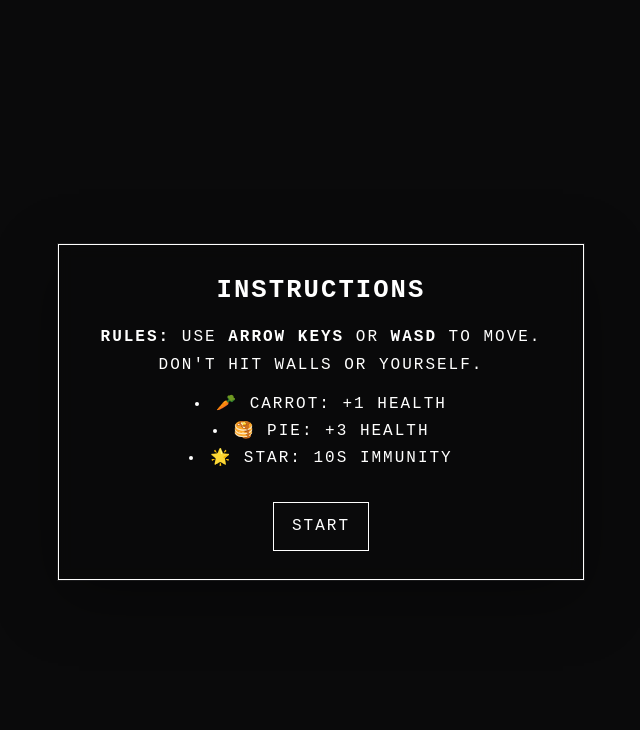
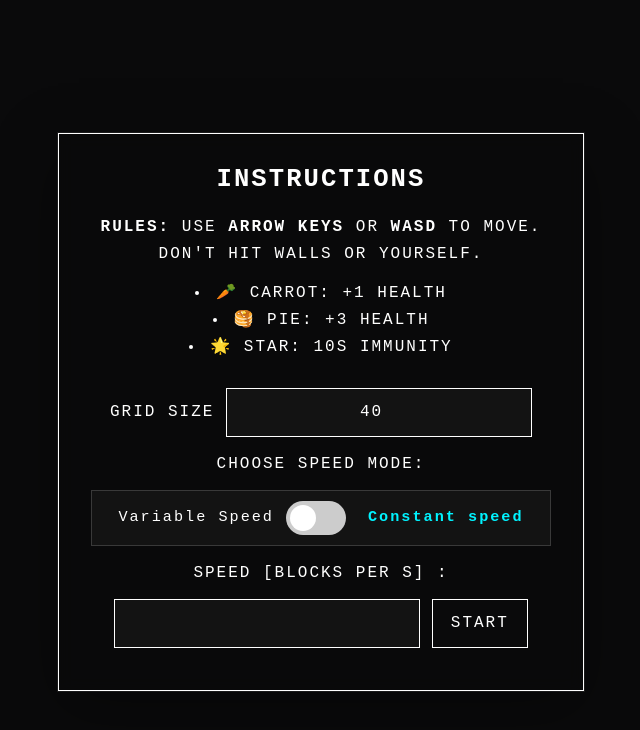
Before and after one commit to Chaos0Speed/SSL_Project3_SnakeStack, a plain HTML site: page static/index.html in a window 1280 px wide. Both pictures are taken after typing "Sample", "5" into the empty fields and a click on the button "ENTER". Shown: the whole page, without its empty margins (287-927 px from the left). Drawn offline with Linux system fonts and the light colour scheme; files that its build step writes are made by us from their sources; files whose address does not match are found by name.

Commit message:
new features added

```diff
--- a/static/index.html
+++ b/static/index.html
@@ -20,7 +20,7 @@
                 To Enter the Game type your <br>
                 <form id="LoginForm">
                 Username : <input id = "username" type="text" placeholder="Enter your username" required><br>
-                Age : <input id = "age" type="number" placeholder="Enter your age" required><br>
+                Age : <input id = "age" type="number" placeholder="Enter your age" min= "1" required><br>
                 <button type="submit" id="EnterButton">ENTER</button>
                 </form>
             </div>
@@ -32,14 +32,32 @@
                         <li> 🥞 Pie: +3 Health</li>
                         <li> 🌟 Star: 10s Immunity</li>
                     </ul>
-                <button type="submit" id="StartButton">START</button>
+                <form id="InstructionsForm">
+                    <label for="gridSize">Grid Size</label>
+                    <input type="number" id="gridSize" min="20" max="80" value="40" required>
+                    <br>
+                    Choose Speed Mode:
+                    <br>
+                    <div class="mode-row">
+                        <span class="mode-label">Variable Speed</span>
+                        <label class="switch">
+                            <input type="checkbox" id="modeToggle">
+                            <span class="slider round"></span>
+                        </label>
+                        <span class="mode-label mode-label--state">Constant speed</span>
+                    </div>
+
+                    <label for="speed">Speed [Blocks per S] :</label>
+                    <input type="number" id="speed" min="1" max="50" disabled>
+                    <button type="button" id="StartButton">START</button>
+                </form>
             </div>
             <div id="EndScreen" style="display:none;position:absolute;">
                 <p><strong>Cause of Death:</strong> <span id="Cause"></span></p>
                 <p><strong>Final Score:</strong> <span id="finalScore"></span></p>
                 <p><strong>Time Survived:</strong> <span id="SurvivedTime"></span></p>
                 <p><strong>Session High Score:</strong> <span id="HighScore"></span></p>
-                <button type="submit" id="restart"> RESTART </button>
+                <button type="button" id="restart">RESTART</button>
             </div>
         </div>
     </body>
```
